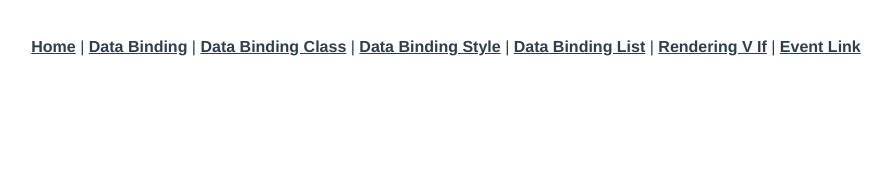
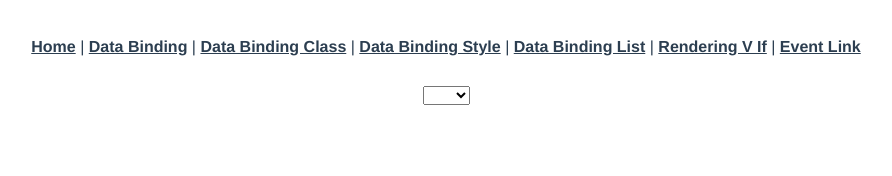
Before and after one commit to GeonwooVincentKim/VueProject, a Vue app: page /eventChange in a window 1280 px wide. Shown: the top 176 px of the page, without its empty margins (194-1086 px from the left). Built offline with nearby package versions, Linux system fonts and the light colour scheme.

Commit message:
[Feature] - Select Tag with Vue.js

```diff
--- a/src/router/index.js
+++ b/src/router/index.js
@@ -21,6 +21,7 @@
 import RenderingVIf from "../views/RenderingVIf.vue";
 
 import EventClick from "../views/EventClick.vue";
+import EventChange from "../views/EventChange.vue";
 
 const routes = [
   {
@@ -124,6 +125,11 @@
     path: '/eventClick',
     name: "EventClick",
     component: EventClick
+  },
+  {
+    path: '/eventChange',
+    name: "EventChange",
+    component: EventChange
   }
 ]
 
--- /dev/null
+++ b/src/views/EventChange.vue
@@ -0,0 +1,22 @@
+<template>
+    <select v-model="selectedValue" @change="changeSelect">
+        <option value="서울">서울</option>
+        <option value="부산">부산</option>
+        <option value="제주">제주</option>
+    </select>
+</template>
+<script>
+export default {
+    data() {
+        return {
+            selectedValue: ''
+        };
+    },
+
+    methods: {
+        changeSelect() {
+            alert(this.selectedValue);
+        }
+    }
+}
+</script>
```
